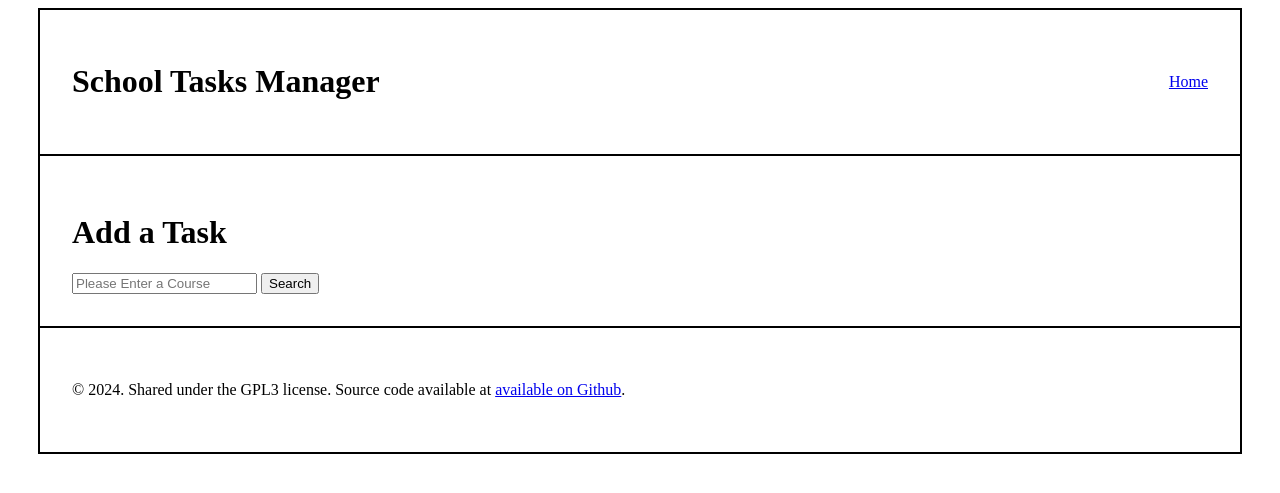
After one commit to software-students-spring2024/2-web-app-exercise-teamdnjz, a Flask app: page /search in a window 1280 px wide. The commit adds this page. Shown: the top 493 px of the page. Run offline with Flask 3, Linux system fonts and the light colour scheme.

Commit message:
implemented the search function

```diff
--- a/app.py
+++ b/app.py
@@ -109,6 +109,23 @@ def add_task():
         return redirect(url_for('home'))
 
 
+#Search Tasks
+@app.route('/search')
+def search():
+    return render_template('search.html')
+
+# Search Tasks by Course Name
+@app.route('/search', methods=['POST'])
+@login_required
+def search_tasks():
+    if request.method == 'POST':
+        course_name = request.form['course']
+        user_id = ObjectId(current_user.id)
+        user = db.users.find_one({'_id': user_id})
+        tasks = [task for task in user['tasks'] if task['course'] == course_name]
+        return render_template('search_results.html', tasks=tasks, user=user, course_name=course_name)
+
+
 
 #Edit A Task
 @app.route('/edit/<user_id>/<task_id>')
--- a/templates/delete.html
+++ b/templates/delete.html
@@ -1,7 +1,7 @@
 {% extends 'base.html' %}
 
 {% block container %}
-<h1>Edit Task</h1>
+<h1>Delete Task</h1>
 <form method="POST" action="{{ url_for('delete_task', task_id=task._id, user_id=user._id)}}">
     <input type="text" id="title" name="title" value="{{title}}" placeholder="Task title"/>
     <br />
--- a/templates/index.html
+++ b/templates/index.html
@@ -2,6 +2,7 @@
 
 {% block container %}
     <a href="{{url_for('add')}}"><button class="styled-input">Add a Task</button></a>
+    <a href="{{url_for('search')}}"><button class="styled-input">Search Tasks</button></a>
     {% for task in tasks %}
             <div>
               <p class="styled-input">Title: {{ task.title }}</p>
--- /dev/null
+++ b/templates/search.html
@@ -0,0 +1,10 @@
+{% extends 'base.html' %}
+
+{% block container %}
+<h1>Add a Task</h1>
+<form method="POST" action="{{ url_for('search_tasks')}}">
+    <input type="text" id="course" name="course" placeholder="Please Enter a Course">
+    <input type="submit" value="Search">
+</form>
+<!-- <p>{{task}}</p> -->
+{% endblock %}
```
Also changed, not shown: templates/search_results.html (added, +25 -0 lines).
